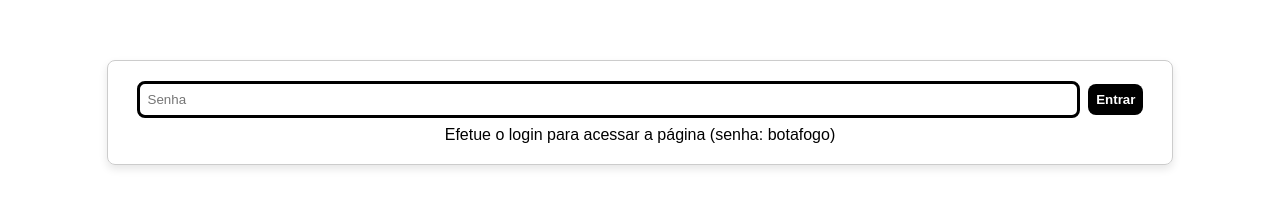
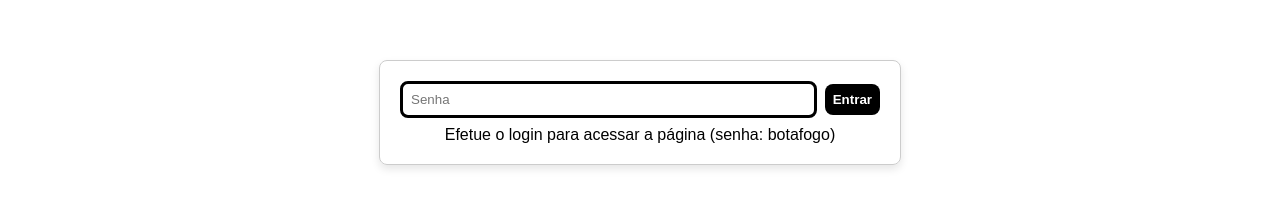
Before and after one commit to fseda/AP2DesWeb, a plain HTML site: page index.html in a window 1280 px wide. Drawn offline with Linux system fonts and the light colour scheme.

Commit message:
adjust login input width

```diff
--- a/styles.css
+++ b/styles.css
@@ -112,7 +112,7 @@ header {
   flex-direction: column;
   align-items: center;
   width: 80%;
-  /* max-width: 400px; */
+  max-width: 30rem;
   margin: 0 auto;
   padding: 20px;
   border: 1px solid #ccc;
```
